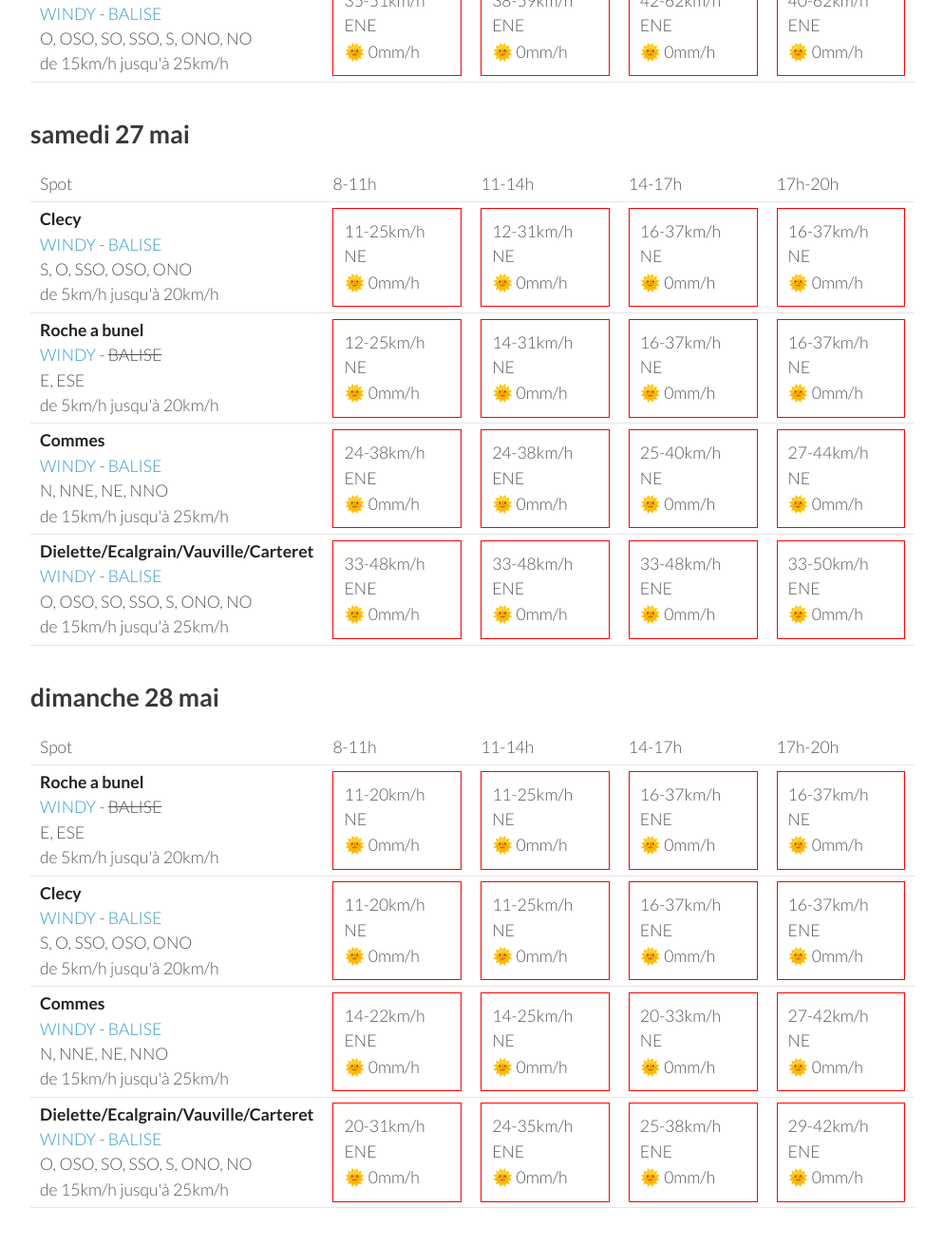
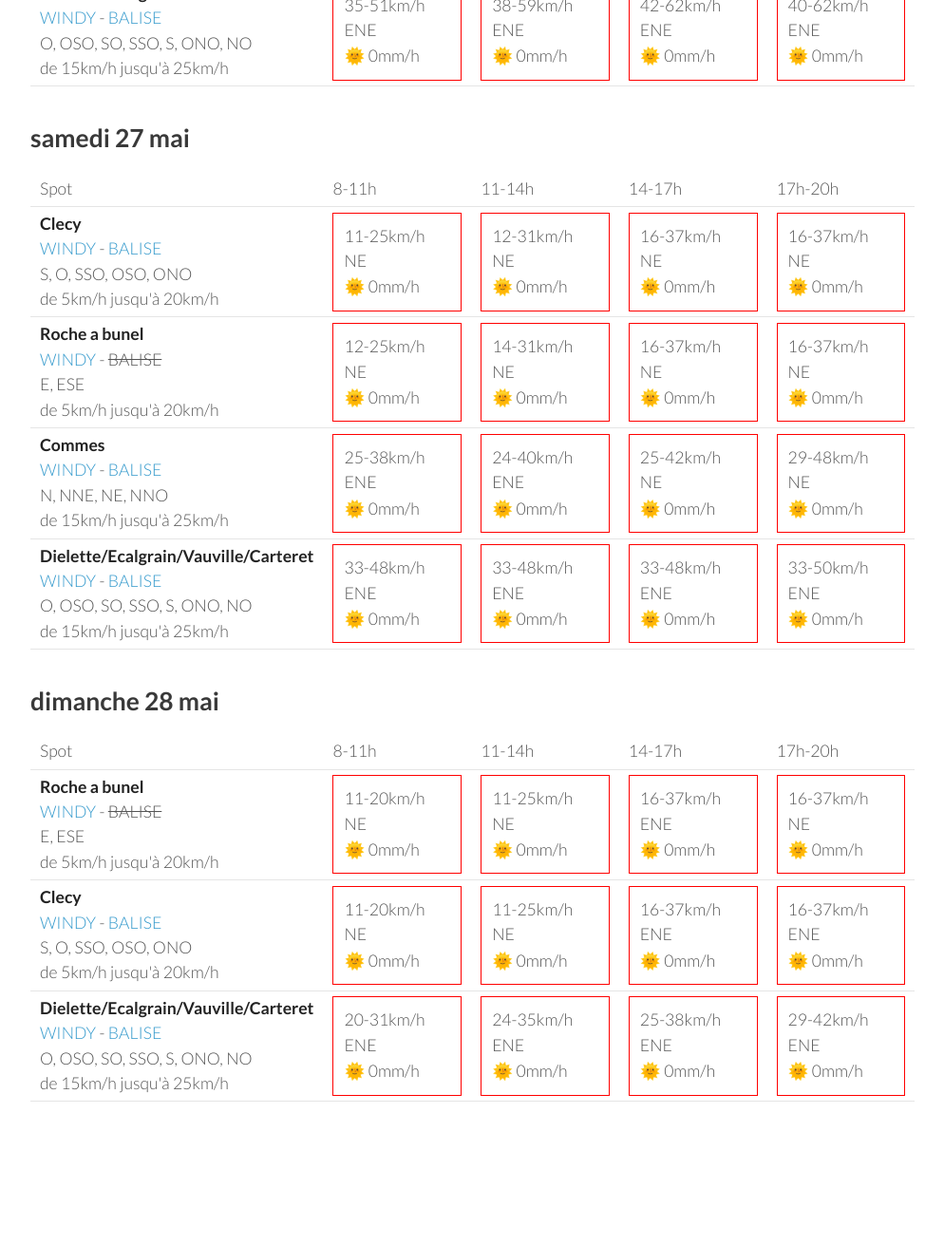
Before and after one commit to parapente-dans-le-nord/parapente-dans-le-nord.github.io, a Jekyll site: the page built from normandie.markdown, in a window 1280 px wide and 1400 px high, scrolled down 2529 px. Shown: the top 1311 px of the window at 95% size, without its empty margins (26-1020 px from the left). Built offline with Jekyll 4.4.1, drawn with Linux system fonts in a browser that asks for light colours; after the commit the page ends 3817 px from its top, so only the background shows below that; some of the changed text lies outside the part shown.

Commit message:
update index.markdown

```diff
--- a/normandie.markdown
+++ b/normandie.markdown
@@ -136,10 +136,10 @@ page mise à jour le mardi 23 mai 10:46
 <tr>
         <td><strong>Commes</strong><br><a href="https://windy.com/49.346/-0.726?48.936,-0.726,8">WINDY</a> - <span class=""><a href="http://www.balisemeteo.com/balise.php?idBalise=158">BALISE</a> </span><br> <span class="vent-favorable">N, NNE, NE, NNO</span><br><span class="force-vent">de 15km/h jusqu'à 25km/h</span> </td>
 
-            <td><div class="not-flyable"><p>20-31km/h NE</p><p>🌞 0mm/h</p></div></td>
-            <td><div class="not-flyable"><p>22-38km/h NE</p><p>🌞 0mm/h</p></div></td>
+            <td><div class="flyable"><p>18-25km/h NE</p><p>🌞 0mm/h</p></div></td>
+            <td><div class="not-flyable"><p>20-33km/h NE</p><p>🌞 0mm/h</p></div></td>
             <td><div class="not-flyable"><p>27-44km/h NE</p><p>🌞 0mm/h</p></div></td>
-            <td><div class="not-flyable"><p>29-48km/h NNE</p><p>🌞 0mm/h</p></div></td>
+            <td><div class="not-flyable"><p>29-48km/h NE</p><p>🌞 0mm/h</p></div></td>
 
 
     </tr>
@@ -215,7 +215,7 @@ page mise à jour le mardi 23 mai 10:46
             <td><div class="not-flyable"><p>29-46km/h ENE</p><p>🌞 0mm/h</p></div></td>
             <td><div class="not-flyable"><p>33-53km/h NE</p><p>🌞 0mm/h</p></div></td>
             <td><div class="not-flyable"><p>37-59km/h NE</p><p>🌞 0mm/h</p></div></td>
-            <td><div class="not-flyable"><p>37-61km/h NE</p><p>🌞 0mm/h</p></div></td>
+            <td><div class="not-flyable"><p>37-59km/h NE</p><p>🌞 0mm/h</p></div></td>
 
 
     </tr>
@@ -268,10 +268,10 @@ page mise à jour le mardi 23 mai 10:46
 <tr>
         <td><strong>Commes</strong><br><a href="https://windy.com/49.346/-0.726?48.936,-0.726,8">WINDY</a> - <span class=""><a href="http://www.balisemeteo.com/balise.php?idBalise=158">BALISE</a> </span><br> <span class="vent-favorable">N, NNE, NE, NNO</span><br><span class="force-vent">de 15km/h jusqu'à 25km/h</span> </td>
 
-            <td><div class="not-flyable"><p>24-38km/h ENE</p><p>🌞 0mm/h</p></div></td>
-            <td><div class="not-flyable"><p>24-38km/h ENE</p><p>🌞 0mm/h</p></div></td>
-            <td><div class="not-flyable"><p>25-40km/h NE</p><p>🌞 0mm/h</p></div></td>
-            <td><div class="not-flyable"><p>27-44km/h NE</p><p>🌞 0mm/h</p></div></td>
+            <td><div class="not-flyable"><p>25-38km/h ENE</p><p>🌞 0mm/h</p></div></td>
+            <td><div class="not-flyable"><p>24-40km/h ENE</p><p>🌞 0mm/h</p></div></td>
+            <td><div class="not-flyable"><p>25-42km/h NE</p><p>🌞 0mm/h</p></div></td>
+            <td><div class="not-flyable"><p>29-48km/h NE</p><p>🌞 0mm/h</p></div></td>
 
 
     </tr>
@@ -322,16 +322,6 @@ page mise à jour le mardi 23 mai 10:46
 
     </tr>
 <tr>
-        <td><strong>Commes</strong><br><a href="https://windy.com/49.346/-0.726?48.936,-0.726,8">WINDY</a> - <span class=""><a href="http://www.balisemeteo.com/balise.php?idBalise=158">BALISE</a> </span><br> <span class="vent-favorable">N, NNE, NE, NNO</span><br><span class="force-vent">de 15km/h jusqu'à 25km/h</span> </td>
-
-            <td><div class="not-flyable"><p>14-22km/h ENE</p><p>🌞 0mm/h</p></div></td>
-            <td><div class="not-flyable"><p>14-25km/h NE</p><p>🌞 0mm/h</p></div></td>
-            <td><div class="not-flyable"><p>20-33km/h NE</p><p>🌞 0mm/h</p></div></td>
-            <td><div class="not-flyable"><p>27-42km/h NE</p><p>🌞 0mm/h</p></div></td>
-
-
-    </tr>
-<tr>
         <td><strong>Dielette/Ecalgrain/Vauville/Carteret</strong><br><a href="https://windy.com/49.650/-1.856?49.243,-1.856,8">WINDY</a> - <span class=""><a href="http://www.balisemeteo.com/balise.php?idBalise=81">BALISE</a> </span><br> <span class="vent-favorable">O, OSO, SO, SSO, S, ONO, NO</span><br><span class="force-vent">de 15km/h jusqu'à 25km/h</span> </td>
 
             <td><div class="not-flyable"><p>20-31km/h ENE</p><p>🌞 0mm/h</p></div></td>
```
Also changed, not shown: other parts of normandie.markdown (+1 -1 lines).
